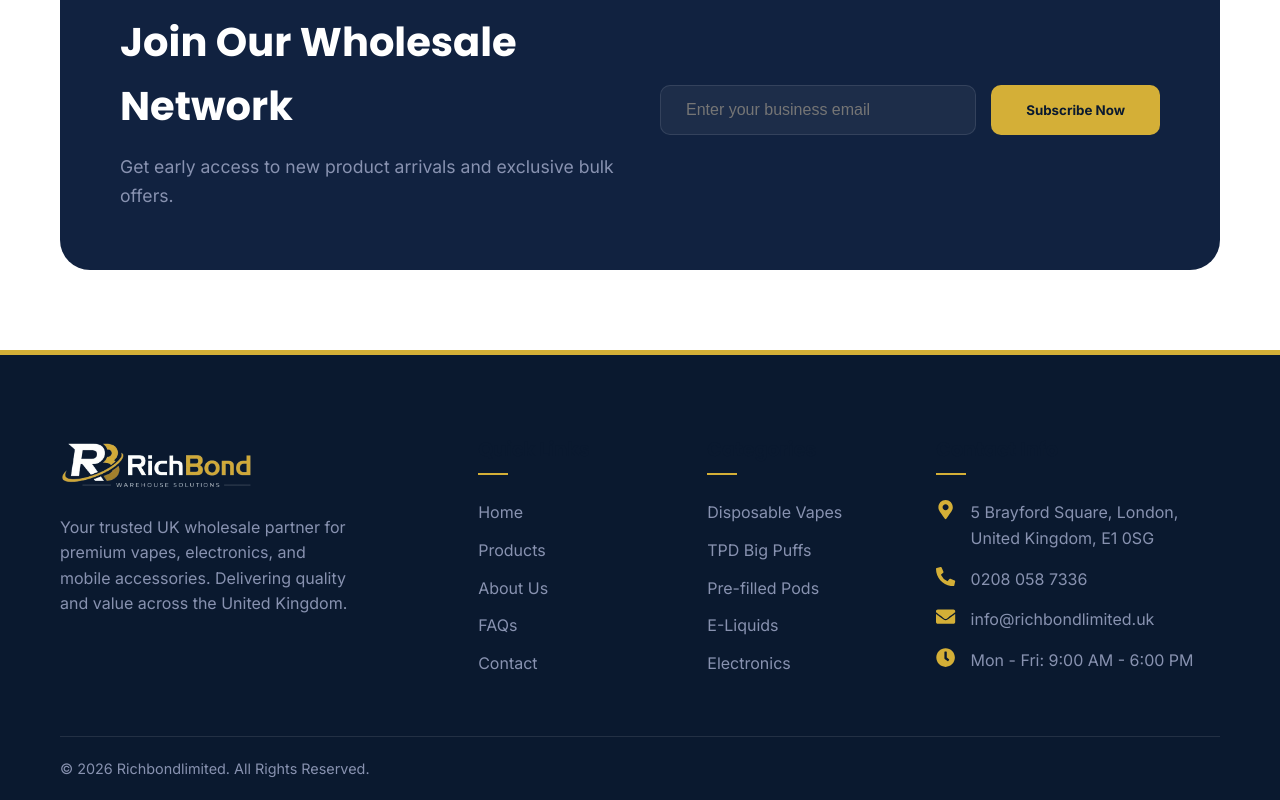
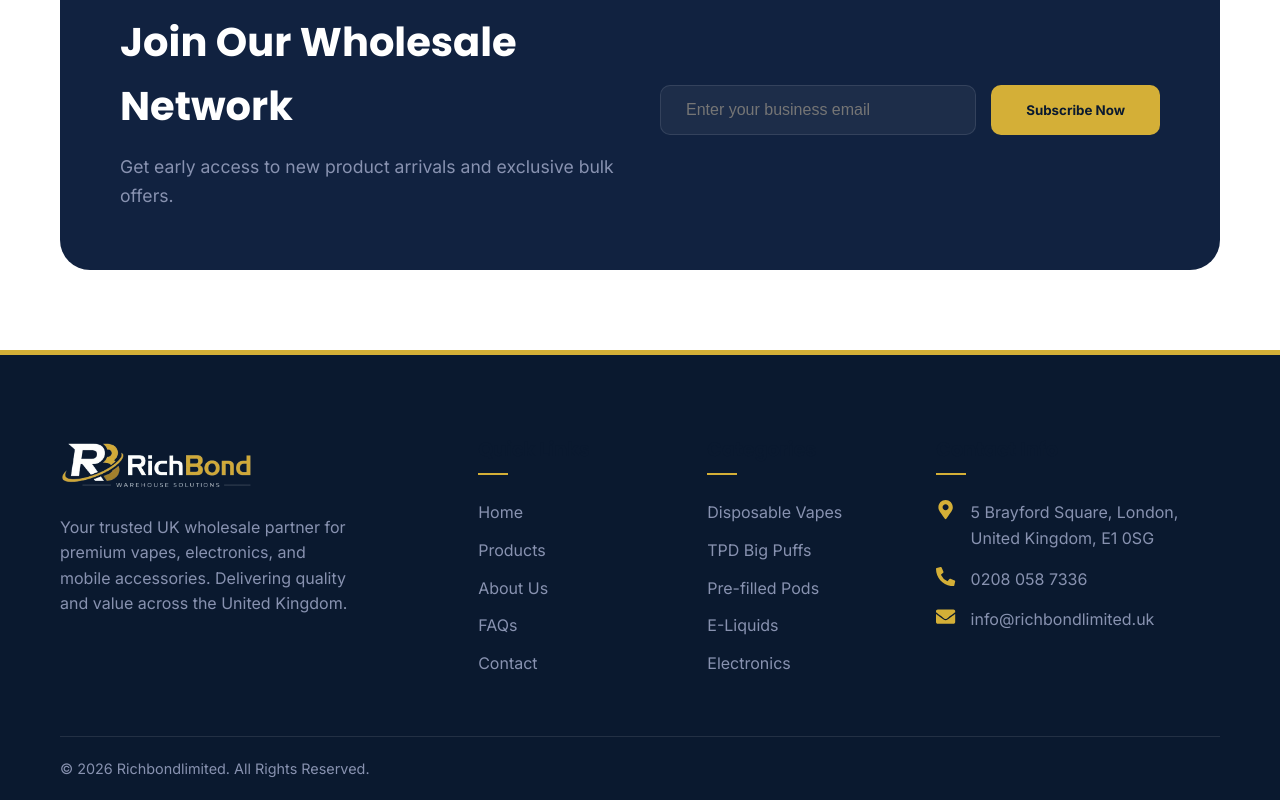
Before and after one commit to theabdullah597/RichBond, a React (Vite) app: page / in a window 1280 px wide. Shown: the part 4667-5467 px from the top of the page. Built offline with nearby package versions, Linux system fonts and the light colour scheme.

Commit message:
Edit index

```diff
--- a/src/components/Footer.jsx
+++ b/src/components/Footer.jsx
@@ -53,10 +53,10 @@
                 <FaEnvelope />
                 <a href="mailto:info@richbondlimited.uk" style={{ color: 'inherit', textDecoration: 'none' }}>info@richbondlimited.uk</a>
               </div>
-              <div className="contact-item">
+              {/* <div className="contact-item">
                 <FaClock />
                 <span>Mon - Fri: 9:00 AM - 6:00 PM</span>
-              </div>
+              </div> */}
             </div>
           </div>
         </div>
```
